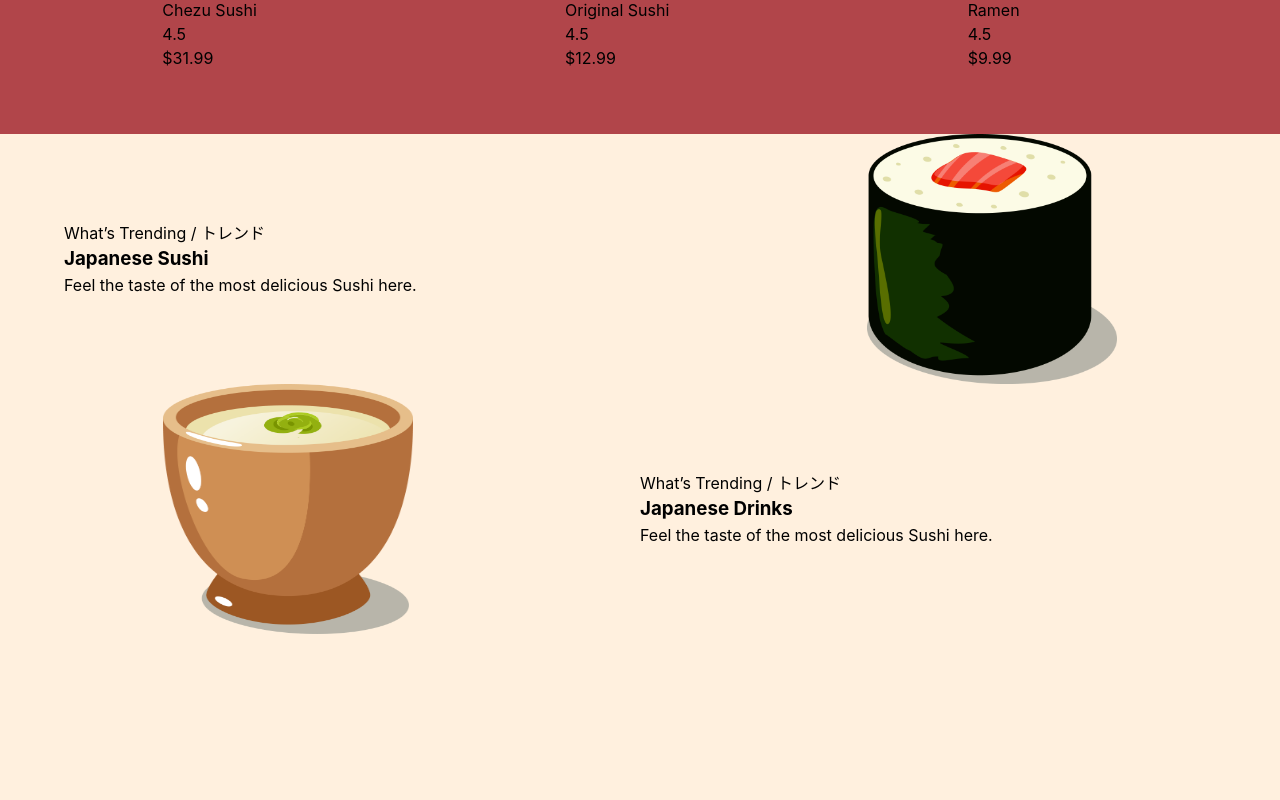
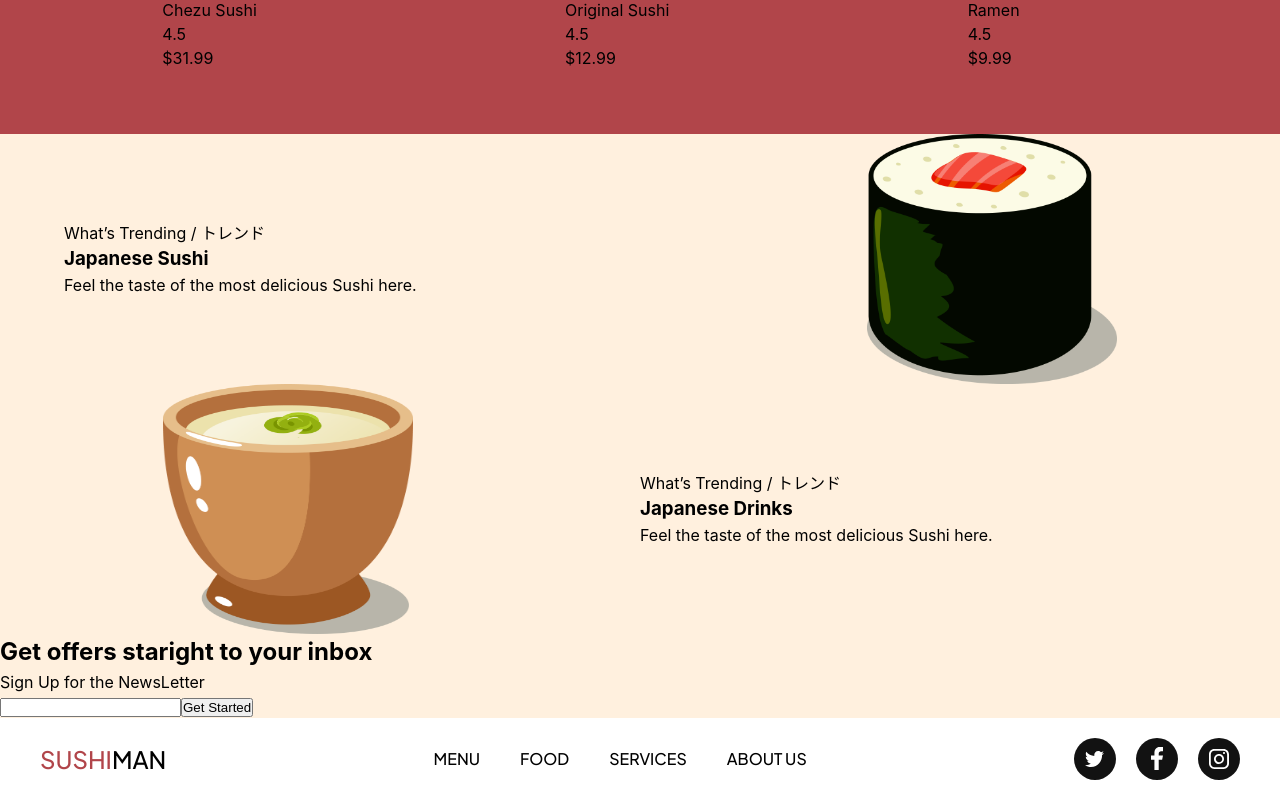
Before and after one commit to wolfgunblood/sushi-landing-page, a React (Vite) app: page / in a window 1280 px wide. Shown: the part 1964-2764 px from the top of the page. Before the commit the page ends 2598 px from the top, so only its background shows below. Built offline with nearby package versions, Linux system fonts and the light colour scheme.

Commit message:
Added footer

```diff
--- a/src/App.jsx
+++ b/src/App.jsx
@@ -4,6 +4,8 @@ import Hero from './components/Hero/Hero';
 import About from './components/About/About';
 import PopularFoods from './components/popular-foods/popular-foods';
 import TrendingFoods from './components/TrendingFoods/TrendingFoods';
+import SubscriptionBox from './components/SubscriptionBox/SubscriptionBox';
+import Footer from './components/footer/footer';
 
 const App = () => {
   return (
@@ -13,6 +15,8 @@ const App = () => {
       <About />
       <PopularFoods />
       <TrendingFoods />
+      <SubscriptionBox />
+      <Footer />
     </div>
   )
 }
--- /dev/null
+++ b/src/components/Footer/Footer.jsx
@@ -0,0 +1,35 @@
+import React from 'react';
+import "./Footer.scss"
+import Twitter from "../../assets/twitter.svg"
+import Facebook from "../../assets/facebook.svg"
+import Instagram from "../../assets/instagram.svg"
+
+const Footer = () => {
+    return (
+        <footer className='footer-container'>
+            <div className="footer-logo">
+                <span>SUSHI</span>MAN
+            </div>
+            <ul className='footer-menu'>
+                <li>MENU</li>
+                <li>FOOD</li>
+                <li>SERVICES</li>
+                <li>ABOUT US</li>
+            </ul>
+            <ul className='footer-social-media'>
+                <li>
+                    <img src={Twitter} alt="Twiiter" />
+                </li>
+                <li>
+                    <img src={Facebook} alt="Facebook" />
+                </li>
+                <li>
+                    <img src={Instagram} alt="Instagram" />
+                </li>
+
+            </ul>
+        </footer>
+    )
+}
+
+export default Footer
--- /dev/null
+++ b/src/components/Footer/Footer.scss
@@ -0,0 +1,58 @@
+.footer-container {
+    width: 100%;
+    display: flex;
+    justify-content: space-between;
+    align-items: center;
+    padding: 20px 40px;
+    background-color: var(--color-white);
+
+    .footer-logo {
+        font-size: 24px;
+        font-weight: 500;
+        font-family: var(--plus-jakarta-sans);
+        cursor: pointer;
+
+        display: flex;
+        align-items: center;
+        justify-content: center;
+
+        span {
+            color: var(--primary-color);
+        }
+    }
+
+    .footer-menu {
+        list-style: none;
+        display: flex;
+        gap: 40px;
+
+        li {
+            display: flex;
+            align-items: center;
+            justify-content: center;
+
+            font-size: 16px;
+            font-weight: 500;
+            font-family: var(--plus-jakarta-sans);
+            cursor: pointer;
+        }
+    }
+
+    .footer-social-media {
+        list-style: none;
+        display: flex;
+        gap: 20px;
+
+        li {
+            display: flex;
+            align-items: center;
+            justify-content: center;
+            background-color: var(--secondary-color);
+            width: 42px;
+            height: 42px;
+            border-radius: 100%;
+            cursor: pointer;
+        }
+
+    }
+}
--- /dev/null
+++ b/src/components/SubscriptionBox/SubscriptionBox.jsx
@@ -0,0 +1,16 @@
+import React from 'react'
+
+const SubscriptionBox = () => {
+  return (
+    <section>
+      <h2>Get offers staright to your inbox</h2>
+      <p>Sign Up for the NewsLetter</p>
+      <div>
+      <input type="text" />
+      <button>Get Started</button>
+      </div>
+    </section>
+  )
+}
+
+export default SubscriptionBox
```
Also changed, not shown: src/components/SubscriptionBox/SubscriptionBox.scss (added).
